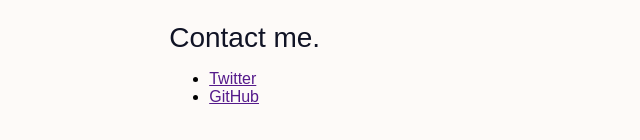
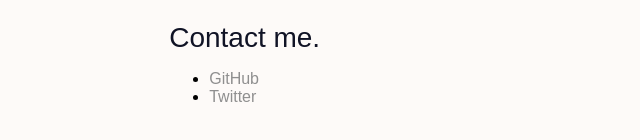
Before and after one commit to tmrekk121/tmrekk-portfolio, a plain HTML site: page about.html in a window 1280 px wide. Shown: the part 186-326 px from the top of the page, 202-842 px from the left. Drawn offline with Linux system fonts and the light colour scheme.

Commit message:
Modify Icon Link to About Design

```diff
--- a/about.html
+++ b/about.html
@@ -12,7 +12,7 @@
 <div class="about-div">
   <p class="sub-title">Contact me.</p>
   <ul>
-    <li><a href="">Twitter</a></li>
-    <li><a href="">GitHub</a></li>
+    <li><a href="https://github.com/tmrekk121">GitHub</a></li>
+    <li><a href="https://twitter.com/tmrekk121">Twitter</a></li>
   </ul>
 </div>
--- a/style.css
+++ b/style.css
@@ -228,6 +228,15 @@
   margin-right : 1%;
 }
 
+.about-div a{
+  color: #8F8F8F;
+  text-decoration: none;
+}
+
+.about-div a:hover {
+  text-decoration: underline;
+}
+
 @media screen and (max-width: 1024px) {
   body {
     margin: 20% 10%;
```
